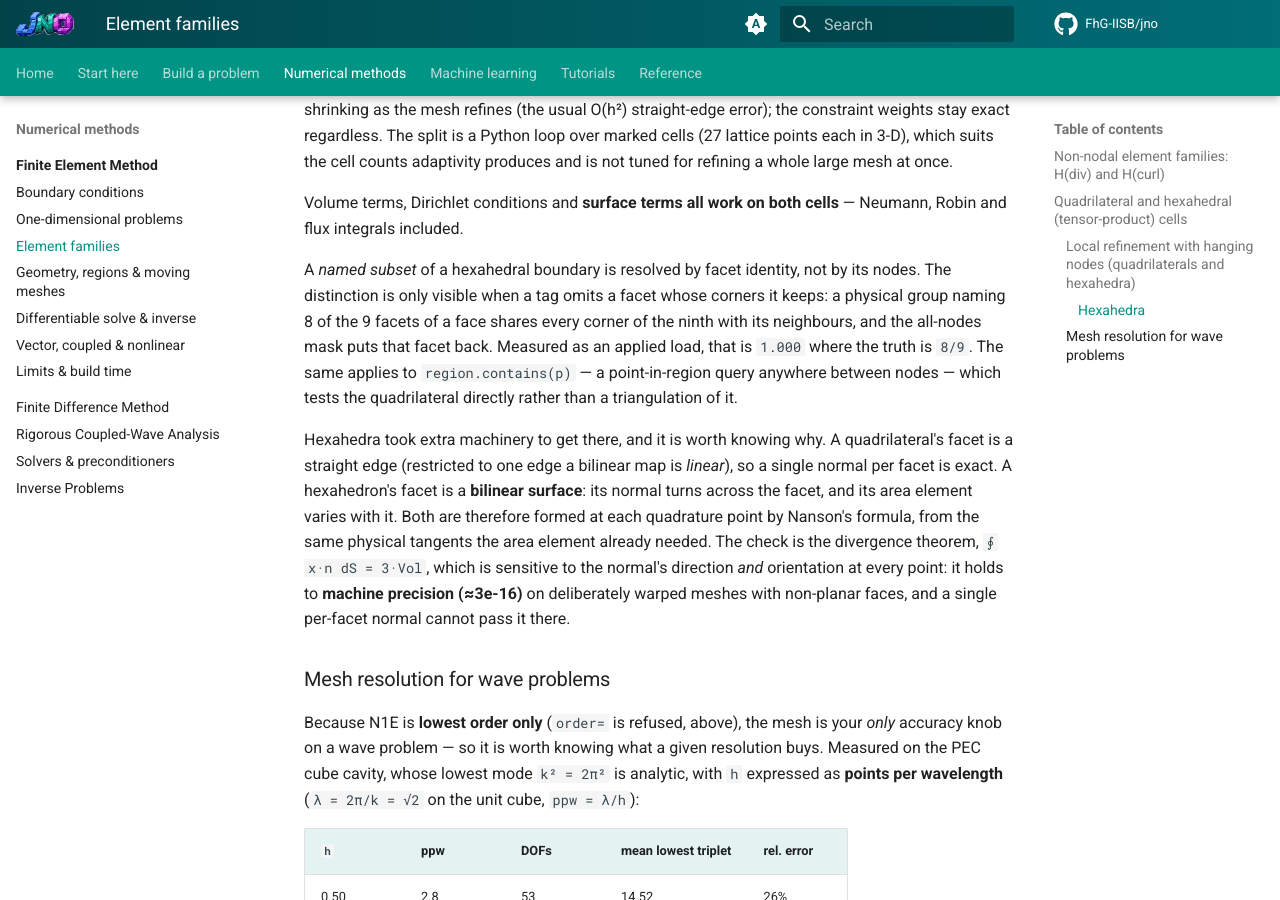
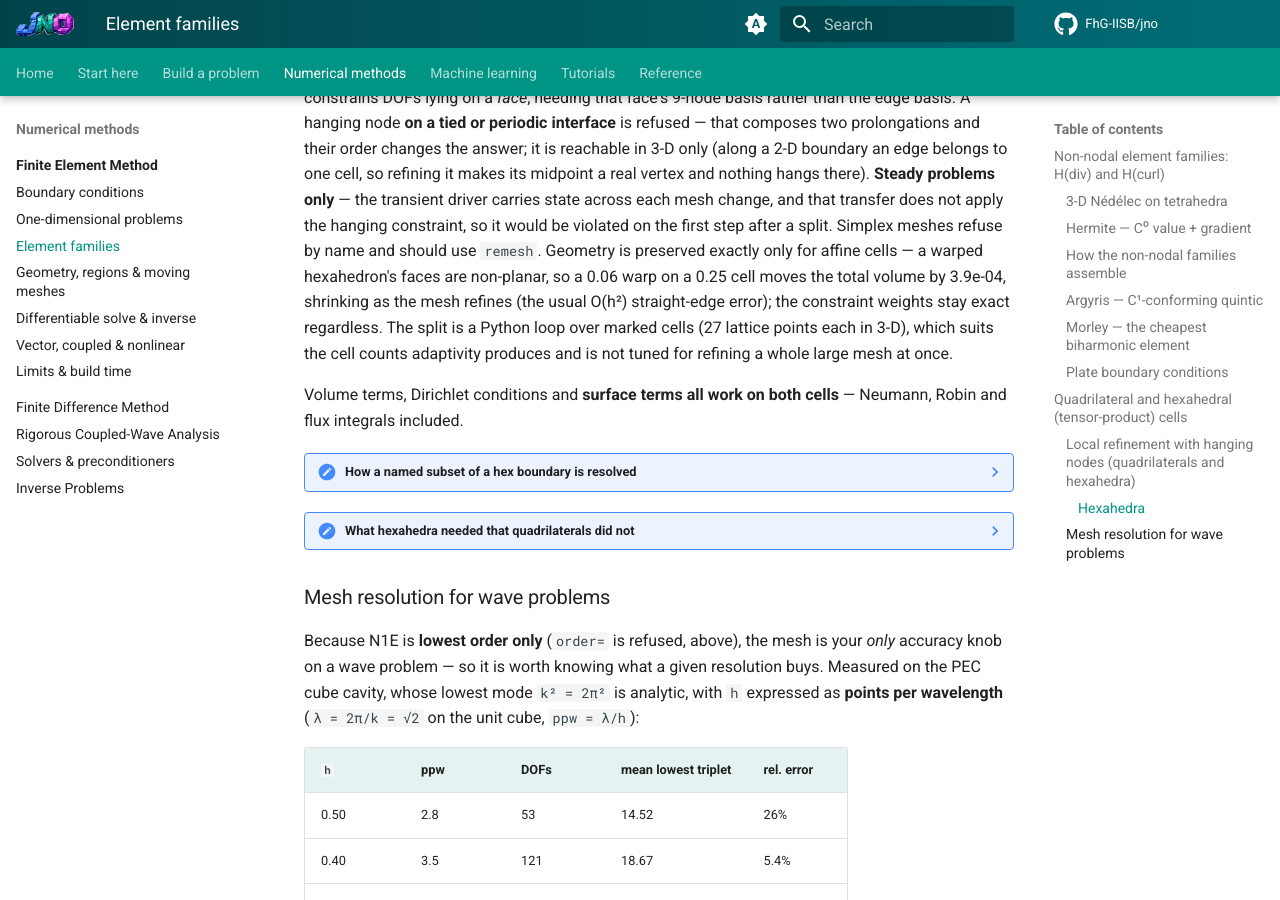
Before and after one commit to FhG-IISB/jNO, an MkDocs documentation site: the page built from docs/fem/elements.md, in a window 1280 px wide and 900 px high, scrolled down 10650 px. Built offline with MkDocs 1.6.1 and Material for MkDocs 9.7.7, drawn with Linux system fonts in a browser that asks for light colours; comment, search, counter and statistics services are not loaded; some of the changed text lies outside the part shown.

Commit message:
docs(fem): elements page — content out of blockquotes, and a guard made precise
Ten `> **Bold.**` pseudo-callouts, more than any page in the corpus, and most of
them held PRIMARY content rather than asides: the 3-D Nédélec support, the
Hermite / Argyris / Morley element descriptions, how the non-nodal families
assemble, plate boundary conditions. Quoting content is what made the page read
as one long footnote. Those six are now prose under real headings (the page
went from 5 headings to 14); only the genuine asides — the experimental scope,
the intrinsic-order guard, what is not yet wired, periodic ties — are callouts.

One of the six blockquotes turned out to contain three more, so the first pass
folded ~50 lines into a single "Experimental" callout, including the Nédélec
section. Split.

Correctness pass, checked by running it: `fem_symbols(space="N1E", order=2)`
does NOT raise — it is accepted. The guard fires at assembly, inside
`jno.fem(...)`. The page said only "it now raises", so a reader testing the
claim the obvious way would conclude the guard was missing. Now states where it
fires. Also verified against source: Shape.quad() (produces quad cells),
Shape.structured(n=), jno.solve.refine, and every documented space= string.

Visible words 5191 -> 4786, longest paragraph 123 -> 89, paragraphs over 90
words 4 -> 0. All 28 distinctive facts spot-checked.

````diff
--- a/docs/fem/elements.md
+++ b/docs/fem/elements.md
@@ -2,41 +2,52 @@
 
 ## Non-nodal element families: H(div) and H(curl)
 
-> **⚠️ Experimental.** Validated on 2-D triangular meshes at lowest order (RT₀ / N1E₀); the API may
-> still change. Steady-linear, steady-nonlinear (Newton), and transient `M u̇ + A u = c` (including the
-> mixed/saddle DAE, e.g. transient Darcy) all work, as does the differentiable `fem.solve()` inverse
-> (a **scalar** or spatially-varying **P1 field** `k(x)` in a *volume* term, steady and transient). Every
-> edge/cell (RT/N1E/P0) operator — the steady `A`, and the transient **mass `M` and spatial `A`** (also when
-> re-assembled per step for a parametric march) — is assembled **sparsely, one element at a time** (a `BCOO`,
-> mirroring the native Lagrange assembler), never a dense global `jacfwd`; the mixed-DAE initial state is
-> projected by a matrix-free CG on the (SPD) field mass block. So a 3-D N1E **eddy-current / time-domain
-> Maxwell** transient scales instead of hitting the `O(n_dof²)` dense-assembly wall past ~10⁴ edges.
->
-> **3-D Nédélec (H(curl)) is supported** on a **tetrahedral** mesh: the first-kind `"N1E"` element
-> assembles the H(curl) **mass and curl-curl** forms (`inner(u, v) + inner(u.vector.curl(x,y,z),
-> v.vector.curl(x,y,z))`) — the correct edge discretisation for **Maxwell / eddy currents** (nodal
-> Lagrange gives spurious modes). The covariant push-forward `Φ_phys = J^{-T} Φ_ref` is dimension-agnostic
-> and the curl is taken from the physical gradient. The essential **PEC wall** `n×E = 0` is supported,
-> written `u.vector.cross(d.variable(region, normals=True))` (facet-based; it pins every boundary-face edge
-> DOF of the region). On a tet mesh **only N1E is wired** — RT / P0 / Hermite / Argyris / Morley remain
-> 2-D-triangle only and raise. On a **line** mesh `"Hermite"` selects the 1D cubic beam element
-> (see above); the other families raise.
->
-> **Each of these families has ONE intrinsic order** — RT₀ / N1E₀ lowest, P0 constant, Morley quadratic,
-> Hermite cubic, Argyris quintic — set by the element definition, not chosen. `order=` is a nodal-Lagrange
-> knob and **is refused** here rather than ignored: `space="N1E", order=2` used to hand back the same
-> lowest-order space silently (an identical operator), which is the worst failure shape for a wave problem
-> — you pay for accuracy, get first-order convergence, and only find out from a convergence study that
-> stalls. Refine the mesh instead (see *Mesh resolution for wave problems* below), or use a nodal Lagrange
-> field, where `order=` does apply.
->
-> **Not yet:** the rest of the zoo in 3-D (RT / C¹ / plate are 2-D only); the *inhomogeneous* `n×E = g` on
-> N1E; higher order; other families (BDM, second-kind Nédélec, Bell); quad / non-triangular meshes; a
-> runtime parameter **or trainable neural coefficient** in a **host-assembled** RT-pressure / plate
-> boundary term (the N1E tangential-trace impedance / incident **surface** BC *is* differentiable in a
-> boundary-term parameter *and* a learned `net(x)` coefficient); the
-> constraint-consistent algebraic initial state at `t0` in the saddle-DAE transient (only the reported `t0`
-> algebraic value is affected).
+!!! warning "Experimental — the validated scope"
+    Validated on 2-D triangular meshes at lowest order (RT₀ / N1E₀); the API may
+    still change. Steady-linear, steady-nonlinear (Newton), and transient `M u̇ + A u = c` (including the
+    mixed/saddle DAE, e.g. transient Darcy) all work, as does the differentiable `fem.solve()` inverse
+    (a **scalar** or spatially-varying **P1 field** `k(x)` in a *volume* term, steady and transient). Every
+    edge/cell (RT/N1E/P0) operator — the steady `A`, and the transient **mass `M` and spatial `A`** (also when
+    re-assembled per step for a parametric march) — is assembled **sparsely, one element at a time** (a `BCOO`,
+    mirroring the native Lagrange assembler), never a dense global `jacfwd`; the mixed-DAE initial state is
+    projected by a matrix-free CG on the (SPD) field mass block. So a 3-D N1E **eddy-current / time-domain
+    Maxwell** transient scales instead of hitting the `O(n_dof²)` dense-assembly wall past ~10⁴ edges.
+
+
+### 3-D Nédélec on tetrahedra
+
+**3-D Nédélec (H(curl)) is supported** on a **tetrahedral** mesh: the first-kind `"N1E"` element
+assembles the H(curl) **mass and curl-curl** forms (`inner(u, v) + inner(u.vector.curl(x,y,z),
+v.vector.curl(x,y,z))`) — the correct edge discretisation for **Maxwell / eddy currents** (nodal
+Lagrange gives spurious modes). The covariant push-forward `Φ_phys = J^{-T} Φ_ref` is dimension-agnostic
+and the curl is taken from the physical gradient. The essential **PEC wall** `n×E = 0` is supported,
+written `u.vector.cross(d.variable(region, normals=True))` (facet-based; it pins every boundary-face edge
+DOF of the region). On a tet mesh **only N1E is wired** — RT / P0 / Hermite / Argyris / Morley remain
+2-D-triangle only and raise. On a **line** mesh `"Hermite"` selects the 1D cubic beam element
+(see above); the other families raise.
+
+
+!!! warning "One intrinsic order per family — `order=` is refused"
+    RT₀ / N1E₀ lowest, P0 constant, Morley quadratic,
+    Hermite cubic, Argyris quintic — set by the element definition, not chosen. `order=` is a nodal-Lagrange
+    knob and **is refused** here rather than ignored: `space="N1E", order=2` used to hand back the same
+    lowest-order space silently (an identical operator), which is the worst failure shape for a wave problem
+    — you pay for accuracy, get first-order convergence, and only find out from a convergence study that
+    stalls. Refine the mesh instead (see *Mesh resolution for wave problems* below), or use a nodal Lagrange
+    field, where `order=` does apply.
+
+    The guard fires at **assembly** (`jno.fem(...)`), not at `fem_symbols`, which accepts
+    the argument — so check the error by building the form, not by creating the symbols.
+
+
+!!! note "Not yet wired"
+    the rest of the zoo in 3-D (RT / C¹ / plate are 2-D only); the *inhomogeneous* `n×E = g` on
+    N1E; higher order; other families (BDM, second-kind Nédélec, Bell); quad / non-triangular meshes; a
+    runtime parameter **or trainable neural coefficient** in a **host-assembled** RT-pressure / plate
+    boundary term (the N1E tangential-trace impedance / incident **surface** BC *is* differentiable in a
+    boundary-term parameter *and* a learned `net(x)` coefficient); the
+    constraint-consistent algebraic initial state at `t0` in the saddle-DAE transient (only the reported `t0`
+    algebraic value is affected).
 
 Beyond nodal Lagrange (P1/P2), `jno.fem` assembles **edge-DOF** families on 2-D triangles — for
 problems whose natural space is *not* H¹. Pick one with the `space=` knob on `fem_symbols`:
@@ -51,64 +62,74 @@
 | `"Argyris"` | **C¹** quintic (TUBA-6) | value + `∇u` + `D²u` at vertices, `∂u/∂n` at edge midpoints | conforming **biharmonic** / plate / Cahn–Hilliard |
 | `"Morley"` | **non-conforming** quadratic (6 DOF) | value at vertices, `∂u/∂n` at edge midpoints | **cheap biharmonic** / plate — scales to fine meshes |
 
-> **Hermite** is the first element with a per-cell **DOF-mixing** transform `M(cell)` (global derivative
-> DOFs are the physical gradient `∇u` at the vertices). It is **C⁰** (not C¹), so it is *not* a conforming
-> biharmonic element — it de-risks the `M(cell)` machinery the **C¹ Argyris** element reuses. A
-> value-Dirichlet `u(region) - g` pins boundary-vertex value DOFs (derivatives free); composes with the
-> steady / transient / nonlinear paths (`tests/test_fem_hermite.py`).
+### Hermite — C⁰ value + gradient
 
-> **These families assemble sparsely.** Their *linear* operator is built element-by-element like every
-> other family, so peak memory grows as `n^1.0` and is set by the operator rather than by an
-> intermediate. Argyris reaches **22,511 DOFs** on an 8 GB card; Morley and Hermite go further still.
->
-> The solve stays **sparse-direct** for these families. Going sparse would otherwise have handed 4th-order
-> biharmonic operators to the Jacobi-preconditioned BiCGStab that serves real elliptic systems, where it
-> does not converge — a solver change disguised as a storage change. Their **second-order-in-time** path
-> is still dense, as it is for every non-nodal family.
+**Hermite** is the first element with a per-cell **DOF-mixing** transform `M(cell)` (global derivative
+DOFs are the physical gradient `∇u` at the vertices). It is **C⁰** (not C¹), so it is *not* a conforming
+biharmonic element — it de-risks the `M(cell)` machinery the **C¹ Argyris** element reuses. A
+value-Dirichlet `u(region) - g` pins boundary-vertex value DOFs (derivatives free); composes with the
+steady / transient / nonlinear paths (`tests/test_fem_hermite.py`).
 
-> **Argyris** is the **C¹-conforming** quintic triangle (21 DOF) — the element for **4th-order PDEs**.
-> Across a shared edge both `u` and `∂u/∂n` are continuous, so `∫Δu·Δv` is a *convergent* biharmonic
-> discretisation (the conformity caveat above does not apply). The reference dual basis is mapped to each
-> physical cell by the affine-equivalence DOF-transform `M(cell)` (Kirby, *SMAI J. Comput. Math.* 4, 2018;
-> element: Argyris–Fried–Scharpf 1968); its **globally-oriented edge-normal DOF** is what makes it C¹ on an
-> *unstructured* mesh. Essential BCs are the two plate traces — `u(region) - g` (deflection) and
-> `u.dn(region) - h` (rotation `∂u/∂n`); the boundary curvature `∂²u/∂n²` is always left **free**. These are
-> wired for **axis-aligned boundary edges** only; a non-axis-aligned edge is **rejected with a clear error**
-> (use Morley there). Composes with steady / transient / nonlinear `fem.solve()` and **inverse** (scalar or
-> P1-field `k(x)`, steady and transient — `tests/test_fem_argyris.py`, `tests/test_fem_inverse.py`).
+### How the non-nodal families assemble
 
-> **Morley** is the **cheapest** biharmonic element (6 DOF, quadratic). It is **non-conforming** — yet
-> passes the patch test and converges (energy `O(h)`, L² `O(h²)`). It reuses Argyris's `M(cell)` transform
-> and globally-oriented edge-normal DOF but with ~3.5× fewer DOF, so it is **much cheaper per node**
-> and scales to finer meshes. **Modelling subtlety:** because it is non-conforming,
-> the biharmonic form must be the **full-Hessian inner product** `inner(hessian(u), hessian(v))` (`∫D²u:D²v`),
-> *not* `∫Δu·Δv` — the Laplacian form is singular for Morley (`xy` has `Δu = 0` but `D²u ≠ 0`, a spurious
-> kernel). Its two plate traces `u(region) - g` and `u.dn(region) - h` work on **any** boundary orientation.
-> **Periodic ties** compose too — `u(top) - u(bottom)` ties the vertex-value *and* the edge-normal-derivative
-> DOFs across a matched (conforming) boundary pair, so a y-periodic biharmonic solve recovers a manufactured
-> `sin(πx)sin(2πy)` at the optimal L² rate (`tests/test_fem_morley.py::test_morley_periodic_biharmonic_convergence`);
-> the reduction requires **conforming** periodic boundaries (matching vertices/edges) and is Morley-only for now —
-> the other C¹ families (Argyris, Hermite) raise a clear `NotImplementedError`
-> (Morley, *Aeronautical Quarterly* **19**, 1968; `tests/test_fem_morley.py`).
+**These families assemble sparsely.** Their *linear* operator is built element-by-element like every
+other family, so peak memory grows as `n^1.0` and is set by the operator rather than by an
+intermediate. Argyris reaches **22,511 DOFs** on an 8 GB card; Morley and Hermite go further still.
 
-> **Plate boundary conditions.** For a 4th-order (plate/biharmonic) field the boundary trace has two
-> essential parts to pin independently — the **deflection** `u(region) - g` and the **rotation**
-> `u.dn(region) - h` — plus two conjugate **natural** parts (bending moment `M_n`, effective shear `V_n`)
-> that emerge on any trace you *don't* pin. The classical BCs compose from these:
->
-> | BC | Physics | How to write it (on a region) |
-> |----|---------|-------------------------------|
-> | **Clamped** | `w=0`, `∂w/∂n=0` | `u(reg)-g`, `u.dn(reg)-0` |
-> | **Simply-supported** | `w=0`, `M_n=0` | `u(reg)-g` |
-> | **Guided / sliding** | `∂w/∂n=0`, `V_n=0` | `u.dn(reg)-h` |
-> | **Free** | `M_n=0`, `V_n=0` | *(write neither — natural)* |
->
-> A free edge gets the natural `M_n=V_n=0` from the ν-weighted plate energy
-> `(1-ν)·inner(hessian(u),hessian(v)) + ν·laplacian(u)·laplacian(v)` (validated against Timoshenko's
-> square-plate coefficients). A *nonzero* prescribed edge moment is the boundary load `M_n * phi.dn(region)`
-> (`∮_region M_n ∂φ/∂n ds`), built from each cell's geometry so it applies on **any** edge orientation
-> (though on Argyris the *essential* pin is still axis-aligned-only). The conjugate **shear** load `V_n` is
-> not yet wired.
+The solve stays **sparse-direct** for these families. Going sparse would otherwise have handed 4th-order
+biharmonic operators to the Jacobi-preconditioned BiCGStab that serves real elliptic systems, where it
+does not converge — a solver change disguised as a storage change. Their **second-order-in-time** path
+is still dense, as it is for every non-nodal family.
+
+### Argyris — C¹-conforming quintic
+
+**Argyris** is the **C¹-conforming** quintic triangle (21 DOF) — the element for **4th-order PDEs**.
+Across a shared edge both `u` and `∂u/∂n` are continuous, so `∫Δu·Δv` is a *convergent* biharmonic
+discretisation (the conformity caveat above does not apply). The reference dual basis is mapped to each
+physical cell by the affine-equivalence DOF-transform `M(cell)` (Kirby, *SMAI J. Comput. Math.* 4, 2018;
+element: Argyris–Fried–Scharpf 1968); its **globally-oriented edge-normal DOF** is what makes it C¹ on an
+*unstructured* mesh. Essential BCs are the two plate traces — `u(region) - g` (deflection) and
+`u.dn(region) - h` (rotation `∂u/∂n`); the boundary curvature `∂²u/∂n²` is always left **free**. These are
+wired for **axis-aligned boundary edges** only; a non-axis-aligned edge is **rejected with a clear error**
+(use Morley there). Composes with steady / transient / nonlinear `fem.solve()` and **inverse** (scalar or
+P1-field `k(x)`, steady and transient — `tests/test_fem_argyris.py`, `tests/test_fem_inverse.py`).
+
+### Morley — the cheapest biharmonic element
+
+**Morley** is the **cheapest** biharmonic element (6 DOF, quadratic). It is **non-conforming** — yet
+passes the patch test and converges (energy `O(h)`, L² `O(h²)`). It reuses Argyris's `M(cell)` transform
+and globally-oriented edge-normal DOF but with ~3.5× fewer DOF, so it is **much cheaper per node**
+and scales to finer meshes. **Modelling subtlety:** because it is non-conforming,
+the biharmonic form must be the **full-Hessian inner product** `inner(hessian(u), hessian(v))` (`∫D²u:D²v`),
+*not* `∫Δu·Δv` — the Laplacian form is singular for Morley (`xy` has `Δu = 0` but `D²u ≠ 0`, a spurious
+kernel). Its two plate traces `u(region) - g` and `u.dn(region) - h` work on **any** boundary orientation.
+**Periodic ties** compose too — `u(top) - u(bottom)` ties the vertex-value *and* the edge-normal-derivative
+DOFs across a matched (conforming) boundary pair, so a y-periodic biharmonic solve recovers a manufactured
+`sin(πx)sin(2πy)` at the optimal L² rate (`tests/test_fem_morley.py::test_morley_periodic_biharmonic_convergence`);
+the reduction requires **conforming** periodic boundaries (matching vertices/edges) and is Morley-only for now —
+the other C¹ families (Argyris, Hermite) raise a clear `NotImplementedError`
+(Morley, *Aeronautical Quarterly* **19**, 1968; `tests/test_fem_morley.py`).
+
+### Plate boundary conditions
+
+**Plate boundary conditions.** For a 4th-order (plate/biharmonic) field the boundary trace has two
+essential parts to pin independently — the **deflection** `u(region) - g` and the **rotation**
+`u.dn(region) - h` — plus two conjugate **natural** parts (bending moment `M_n`, effective shear `V_n`)
+that emerge on any trace you *don't* pin. The classical BCs compose from these:
+
+| BC | Physics | How to write it (on a region) |
+|----|---------|-------------------------------|
+| **Clamped** | `w=0`, `∂w/∂n=0` | `u(reg)-g`, `u.dn(reg)-0` |
+| **Simply-supported** | `w=0`, `M_n=0` | `u(reg)-g` |
+| **Guided / sliding** | `∂w/∂n=0`, `V_n=0` | `u.dn(reg)-h` |
+| **Free** | `M_n=0`, `V_n=0` | *(write neither — natural)* |
+
+A free edge gets the natural `M_n=V_n=0` from the ν-weighted plate energy
+`(1-ν)·inner(hessian(u),hessian(v)) + ν·laplacian(u)·laplacian(v)` (validated against Timoshenko's
+square-plate coefficients). A *nonzero* prescribed edge moment is the boundary load `M_n * phi.dn(region)`
+(`∮_region M_n ∂φ/∂n ds`), built from each cell's geometry so it applies on **any** edge orientation
+(though on Argyris the *essential* pin is still axis-aligned-only). The conjugate **shear** load `V_n` is
+not yet wired.
 
 ```python
 u, v = d.fem_symbols(value_shape=(2,), names=("u", "v"), space="RT")   # H(div) flux
@@ -246,12 +267,13 @@
 remesh(criterion=d.by_region({"weld": 1.0, "plate": 0.0}))     # refine one material
 ```
 
-It is assembled against the problem's own test function, normalised by the lumped mass to a nodal
-field — so the scale is the criterion, not `criterion x cell volume`, and `theta` means the same thing
-on a coarse and a fine mesh — then integrated per cell and marked as usual. Everything else on the
-spec is unchanged, so a criterion composes with `theta`, `refine_factor`, `max_dofs` and the quad
-rebuild path below. Measured on a thin diagonal ridge: cells on the feature come out **1.85x** smaller
-than off it on triangles and **1.92x** on quads.
+??? note "How the residual estimator is formed"
+    It is assembled against the problem's own test function, normalised by the lumped mass to a nodal
+    field — so the scale is the criterion, not `criterion x cell volume`, and `theta` means the same thing
+    on a coarse and a fine mesh — then integrated per cell and marked as usual. Everything else on the
+    spec is unchanged, so a criterion composes with `theta`, `refine_factor`, `max_dofs` and the quad
+    rebuild path below. Measured on a thin diagonal ridge: cells on the feature come out **1.85x** smaller
+    than off it on triangles and **1.92x** on quads.
 
 A Löhner-style detector `|D²u|/|Du|` needs `order >= 2` — a P1 Hessian is identically zero, so at
 order 1 it would evaluate to nothing.
@@ -306,13 +328,14 @@
 u = fem.solve(adapt=jno.solve.refine(criterion=jno.np.abs(ui.x)))   # or on a traced criterion
 ```
 
-`refine` sits beside `remesh` rather than being a flag on it, because it is a different algorithm:
-`remesh` re-runs the mesher at a finer size field (needs a geometry to rebuild from, and the new mesh
-does not nest inside the old), while `refine` splits marked cells (local, keeps every node and its
-value, works on a mesh loaded from a file). Marking is shared — `theta`, `criterion`, `max_iters`,
-`max_dofs`, `tol`, `eps` all mean the same thing. There is no `refine_factor` (a split halves the cell
-by construction) and no `anisotropic` (a split is isotropic, so there is no direction to stretch along;
-that needs a simplex mesh).
+??? note "Why `refine` is separate from `remesh`"
+    `refine` sits beside `remesh` rather than being a flag on it, because it is a different algorithm:
+    `remesh` re-runs the mesher at a finer size field (needs a geometry to rebuild from, and the new mesh
+    does not nest inside the old), while `refine` splits marked cells (local, keeps every node and its
+    value, works on a mesh loaded from a file). Marking is shared — `theta`, `criterion`, `max_iters`,
+    `max_dofs`, `tol`, `eps` all mean the same thing. There is no `refine_factor` (a split halves the cell
+    by construction) and no `anisotropic` (a split is isotropic, so there is no direction to stretch along;
+    that needs a simplex mesh).
 
 To refine a specific set of cells outside the loop, call `refine_domain(domain, cell_ids)` from
 `jno.utils.solver.fem_refine` — the loop is a marking strategy on top of it.
@@ -409,21 +432,23 @@
 Volume terms, Dirichlet conditions and **surface terms all work on both cells** — Neumann, Robin
 and flux integrals included.
 
-A *named subset* of a hexahedral boundary is resolved by facet identity, not by its nodes. The
-distinction is only visible when a tag omits a facet whose corners it keeps: a physical group naming
-8 of the 9 facets of a face shares every corner of the ninth with its neighbours, and the all-nodes
-mask puts that facet back. Measured as an applied load, that is `1.000` where the truth is `8/9`.
-The same applies to `region.contains(p)` — a point-in-region query anywhere between nodes — which
-tests the quadrilateral directly rather than a triangulation of it.
+??? note "How a named subset of a hex boundary is resolved"
+    A *named subset* of a hexahedral boundary is resolved by facet identity, not by its nodes. The
+    distinction is only visible when a tag omits a facet whose corners it keeps: a physical group naming
+    8 of the 9 facets of a face shares every corner of the ninth with its neighbours, and the all-nodes
+    mask puts that facet back. Measured as an applied load, that is `1.000` where the truth is `8/9`.
+    The same applies to `region.contains(p)` — a point-in-region query anywhere between nodes — which
+    tests the quadrilateral directly rather than a triangulation of it.
 
-Hexahedra took extra machinery to get there, and it is worth knowing why. A quadrilateral's facet is
-a straight edge (restricted to one edge a bilinear map is *linear*), so a single normal per facet is
-exact. A hexahedron's facet is a **bilinear surface**: its normal turns across the facet, and its
-area element varies with it. Both are therefore formed at each quadrature point by Nanson's formula,
-from the same physical tangents the area element already needed. The check is the divergence
-theorem, `∮ x·n dS = 3·Vol`, which is sensitive to the normal's direction *and* orientation at every
-point: it holds to **machine precision (≈3e-16)** on deliberately warped meshes with non-planar
-faces, and a single per-facet normal cannot pass it there.
+??? note "What hexahedra needed that quadrilaterals did not"
+    Hexahedra took extra machinery to get there, and it is worth knowing why. A quadrilateral's facet is
+    a straight edge (restricted to one edge a bilinear map is *linear*), so a single normal per facet is
+    exact. A hexahedron's facet is a **bilinear surface**: its normal turns across the facet, and its
+    area element varies with it. Both are therefore formed at each quadrature point by Nanson's formula,
+    from the same physical tangents the area element already needed. The check is the divergence
+    theorem, `∮ x·n dS = 3·Vol`, which is sensitive to the normal's direction *and* orientation at every
+    point: it holds to **machine precision (≈3e-16)** on deliberately warped meshes with non-planar
+    faces, and a single per-facet normal cannot pass it there.
 
 ### Mesh resolution for wave problems
 
````
